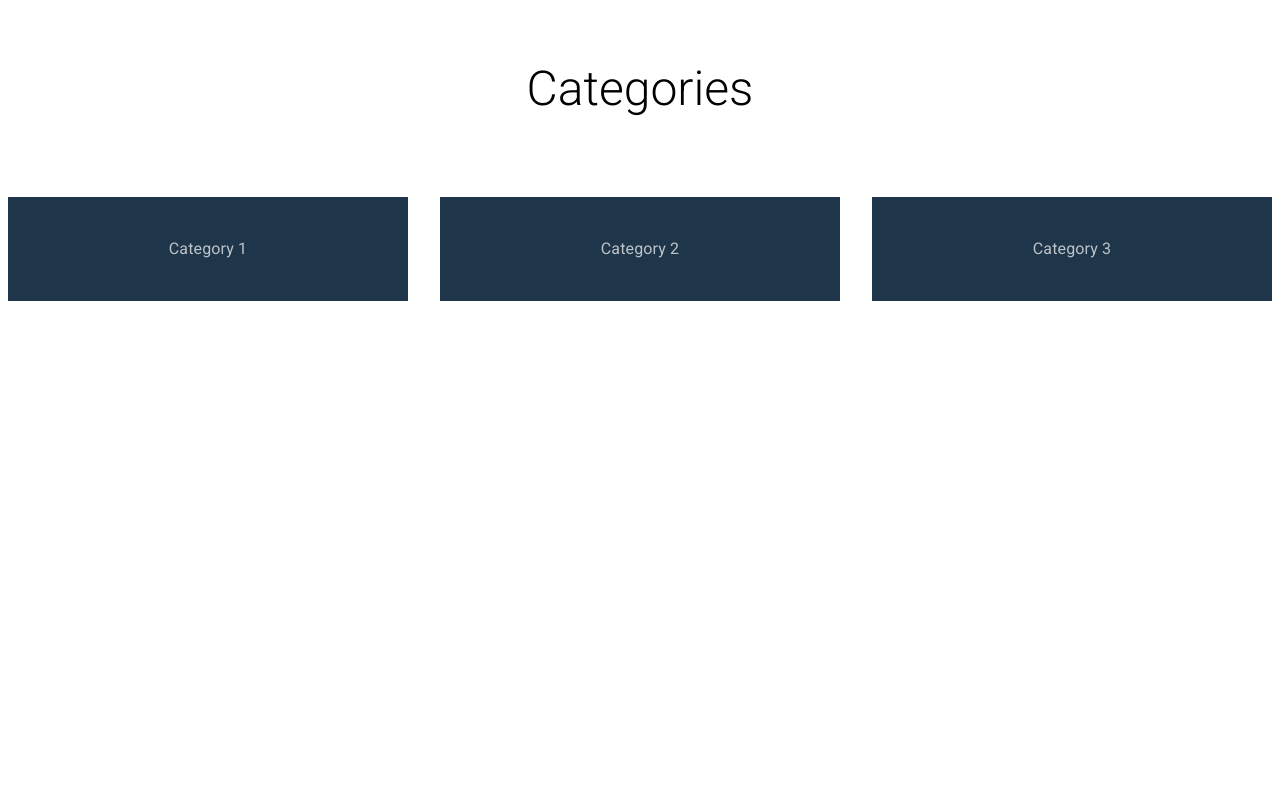
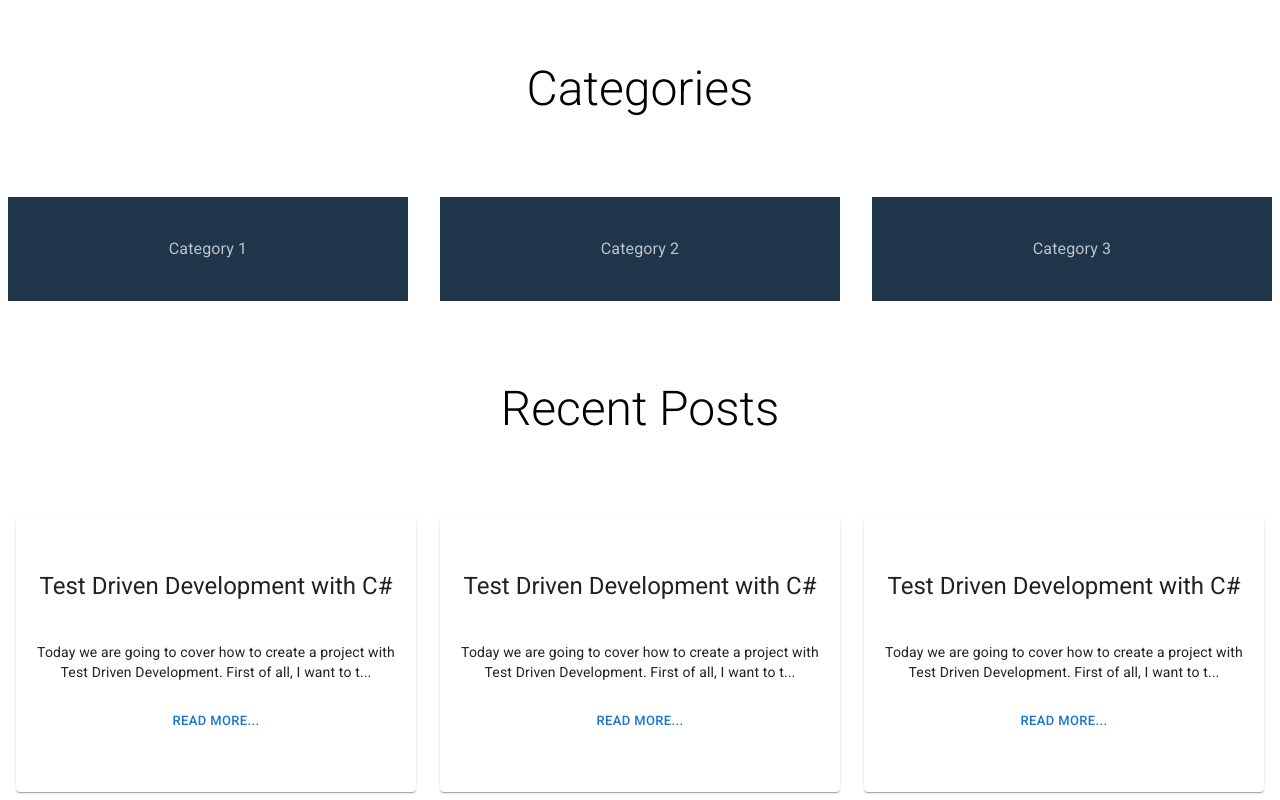
Before and after one commit to kasarci/react-blog-UI, a React (Create React App) app: page / in a window 1280 px wide. Shown: the part 847-1647 px from the top of the page. Before the commit the page ends 1156 px from the top, so only its background shows below. Built offline with nearby package versions, Linux system fonts and the light colour scheme.

Commit message:
Created component for recent posts. Created card component.

```diff
--- a/src/App.tsx
+++ b/src/App.tsx
@@ -1,6 +1,7 @@
 import Categories from "./components/category/Categories";
 import Hero from "./components/hero/Hero";
 import Navbar from "./components/navbar/Navbar";
+import Recents from "./components/recents/Recents";
 
 function App() {
   return (
@@ -8,6 +9,7 @@ function App() {
       <Navbar />
       <Hero />
       <Categories />
+      <Recents />
     </div>
   );
 }
--- /dev/null
+++ b/src/components/card/Card.tsx
@@ -0,0 +1,33 @@
+import { Box, Button, Card, CardActions, CardContent, Typography } from '@mui/material'
+
+interface CardProps {
+  title: string,
+  content: string,
+  withButton: boolean,
+  buttonText?: string,
+  buttonOnClick? : React.MouseEventHandler
+}
+
+const MyCard = (props: CardProps) => {
+  return (
+    <Box>
+      <Card sx={{ minWidth: 275, maxWidth: 400, minHeight:275, maxHeight:400}}>
+        <CardContent>
+          <Typography variant="h5" component="div" align='center'paddingTop='10%'>
+            {props.title}
+          </Typography>
+          <Typography variant="body2" align='center'paddingTop={5}>
+            {props.content}
+          </Typography>
+        </CardContent>
+        {
+          props.withButton &&
+            <CardActions>
+              <Button size="small" onClick={props.buttonOnClick} sx={{width:'100%'}}>{props.buttonText}</Button>
+            </CardActions>
+        }
+      </Card>
+    </Box>
+  )
+}
+export default MyCard
--- /dev/null
+++ b/src/components/recents/Recents.tsx
@@ -0,0 +1,40 @@
+import { Box, Grid, Typography } from '@mui/material'
+import MyCard from '../card/Card'
+
+
+type Props = {}
+
+const Recents = (props: Props) => {
+  return (
+    <Box display='inline' >
+      <Typography variant='h3' align='center' fontWeight={150} paddingTop={10} >Recent Posts</Typography>
+      <Grid container paddingTop={10} rowSpacing={1} columnSpacing={1}>
+        <Grid item xs={12} sm={6} md={4} display='flex' justifyContent='center' alignItems={'center'} >
+          <MyCard
+            title='Test Driven Development with C#'
+            content='Today we are going to cover how to create a project with Test Driven Development. First of all, I want to t...'
+            withButton={true}
+            buttonText='Read more...' />
+        </Grid>
+
+        <Grid item xs={12} sm={6} md={4} display='flex' justifyContent='center' alignItems={'center'} >
+          <MyCard
+            title='Test Driven Development with C#'
+            content='Today we are going to cover how to create a project with Test Driven Development. First of all, I want to t...'
+            withButton={true}
+            buttonText='Read more...' />
+        </Grid>
+
+        <Grid item xs={12} sm={6} md={4} display='flex' justifyContent='center' alignItems={'center'} >
+          <MyCard
+            title='Test Driven Development with C#'
+            content='Today we are going to cover how to create a project with Test Driven Development. First of all, I want to t...'
+            withButton={true}
+            buttonText='Read more...' />
+        </Grid>
+      </Grid>
+    </Box>
+  )
+}
+
+export default Recents
```
